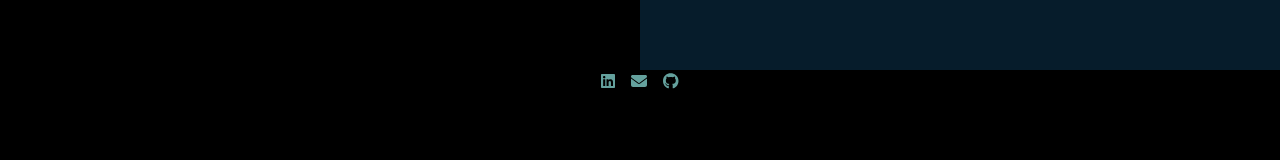
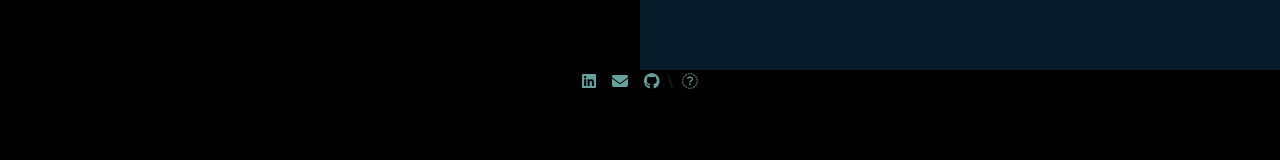
Before and after one commit to tcfx/AnAtypicalResume, a plain HTML site: page resume.html in a window 1280 px wide. Shown: the part 3229-3389 px from the top of the page. Drawn offline with nearby package versions, Linux system fonts and the light colour scheme.

Commit message:
Update resume.html

```diff
--- a/resume.html
+++ b/resume.html
@@ -135,7 +135,8 @@
             <div class="social d-flex justify-content-center">
                 <a class="mx-2" href="https://linkedin.com/in/lee-anne-oghide-42772b16a/"><i class="fab fa-linkedin"></i></a>
                 <a class="mx-2" href="mailto:@loghide12@gmail.com"><i class="fas fa-envelope"></i></a>
-                <a class="mx-2" href="https://github.com/tcfx"><i class="fab fa-github"></i></a>
+                <a class="mx-2" href="https://github.com/tcfx"><i class="fab fa-github"></i></a>\
+                <a class="mx-2" href="https://leeanneoghidesportfolio.com"><i class="fab fa-bars"></i></a>
             </div>
         </div>
     </section>
```
